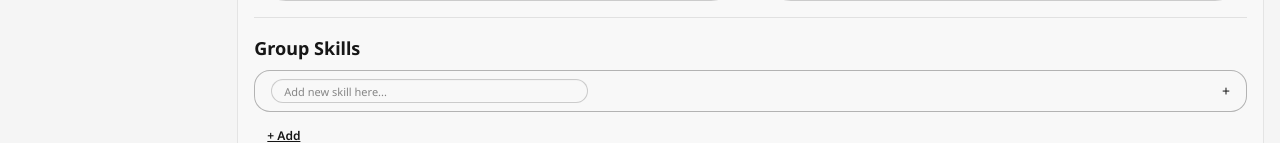
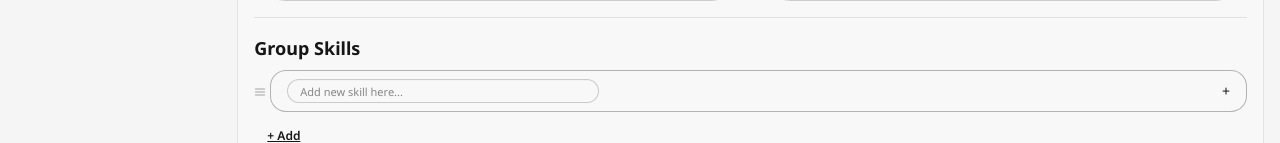
Before and after one commit to heathervv/saga-character-sheet, a React (Vite) app: page / in a window 1280 px wide. Both pictures are taken after typing "Sample", "Sample", "5", "5", "Sample", "5" into the empty fields and a click on the button "+ Add". Shown: the part 731-874 px from the top of the page. Built offline with nearby package versions, Linux system fonts and the light colour scheme.

Commit message:
feat: make lists draggable

```diff
--- a/src/components/elements/List.tsx
+++ b/src/components/elements/List.tsx
@@ -1,7 +1,8 @@
-import { useState, useEffect } from "react"
+import { useState, useEffect, useRef } from "react"
 import { useContentManagerContext } from '../../contexts/ContentManager/ContentManager'
 import { getData, saveData } from '../../data/storageHelpers'
 import { handleSummaryClick } from '../../helpers/helpers'
+import IconHamburger from "../../assets/images/icon-hamburger"
 
 type ListItem = {
     name: string
@@ -24,6 +25,9 @@ const List = ({
     const [items, setItems] = useState<ListItem[]>([])
     const [openIndex, setOpenIndex] = useState<number>(-1)
 
+    const dragSection = useRef<number>(0)
+    const draggedOverSection = useRef<number>(0)
+
     useEffect(() => {
         const data = getData<ListItem[]>(id, selectedCharacterId)
 
@@ -42,6 +46,24 @@ const List = ({
 
     const handleToggle = (index: number) => {
         setOpenIndex(openIndex === index ? -1 : index)
+    }
+
+    // DRAG & DROP
+    const handleDragStart = (index: number) => {
+        dragSection.current = index
+    }
+    const handleDragEnter = (index: number) => (draggedOverSection.current = index)
+    const handleSort = () => {
+        // Clone the list because otherwise you're editing the original
+        const itemsClone = [...(items || [])]
+        // Temporarily store item because we're about to delete it from the list
+        const temp = itemsClone[dragSection.current]
+        // Delete item from it's original index in the list
+        itemsClone.splice(dragSection.current, 1)
+        // Place item into list at the index where it was dropped
+        itemsClone.splice(draggedOverSection.current, 0, temp)
+        setItems(itemsClone)
+        saveData<ListItem[]>(id, itemsClone, selectedCharacterId)
     }
 
     const handleNameChange = (index: number, newName: string) => {
@@ -69,7 +91,17 @@ const List = ({
         <>
             <div className="flex flex-col gap-1">
                 {items.map((item, index) => (
-                    <details key={`${id}-${index}`} className="collapse bg-base-100 border border-base-content/30" name={`accordion-${id}`}>
+                    <div key={`${id}-${index}`} className="flex flex-row gap-1" onDragOver={(e) => e.preventDefault()}>
+                        <div draggable={true}
+                            onDragStart={() => handleDragStart(index)}
+                            onDragEnter={() => handleDragEnter(index)}
+                            onDragEnd={handleSort}>
+                            <IconHamburger className="w-3 h-3 text-base-content/25 mt-4" />
+                        </div>
+                        <details
+                            className="collapse bg-base-100 border border-base-content/30"
+                            name={`accordion-${id}`}
+                        >
                             <summary
                                 className="collapse-title text-sm py-2 px-4"
                                 onClick={(e) => handleSummaryClick(index, handleToggle, e)}
@@ -109,6 +141,7 @@ const List = ({
                                 </button>
                             </div>
                         </details>
+                    </div>
                 ))}
             </div>
             <button className="btn btn-sm btn-link text-base-content justify-start mt-2 w-full" onClick={handleAdd}>+ Add</button>
```
Lines whose indentation alone changed are shown as unchanged.
